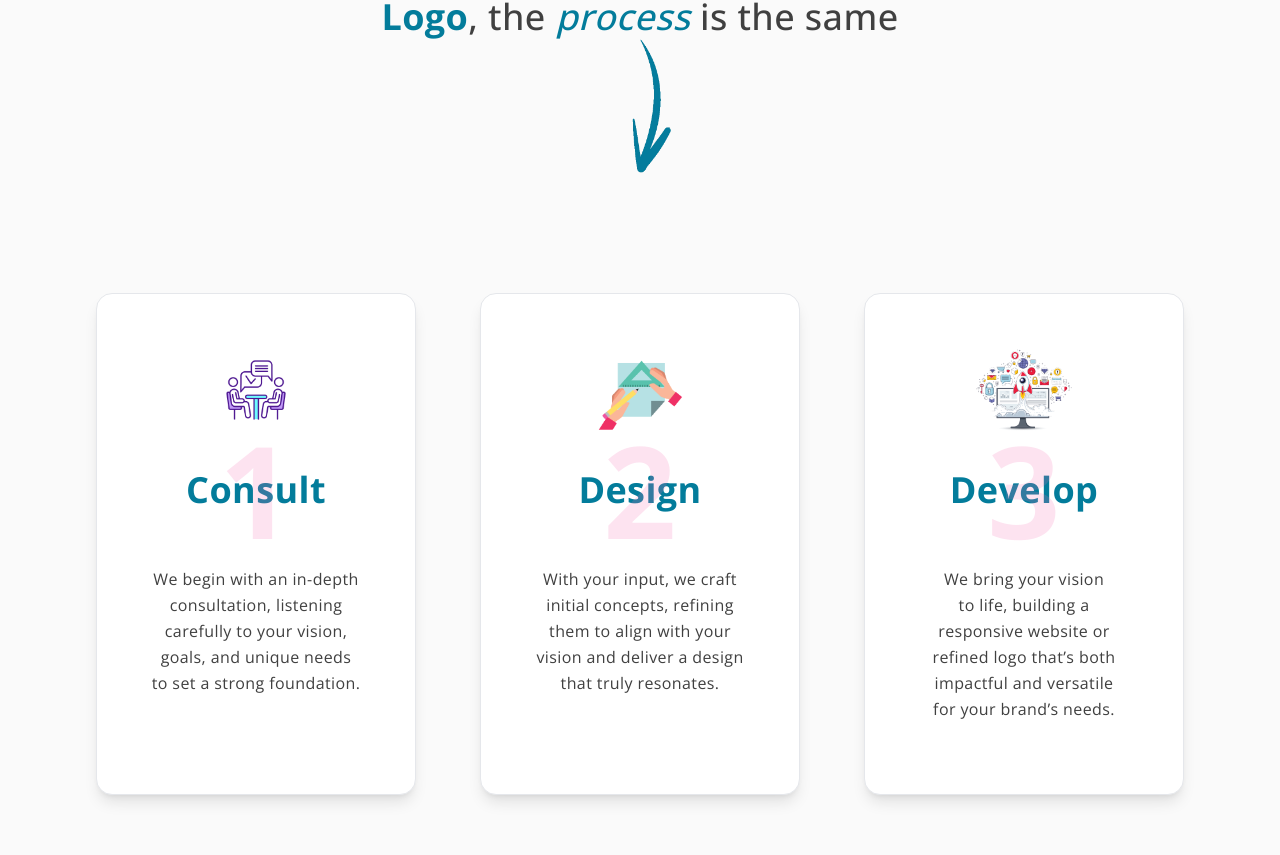
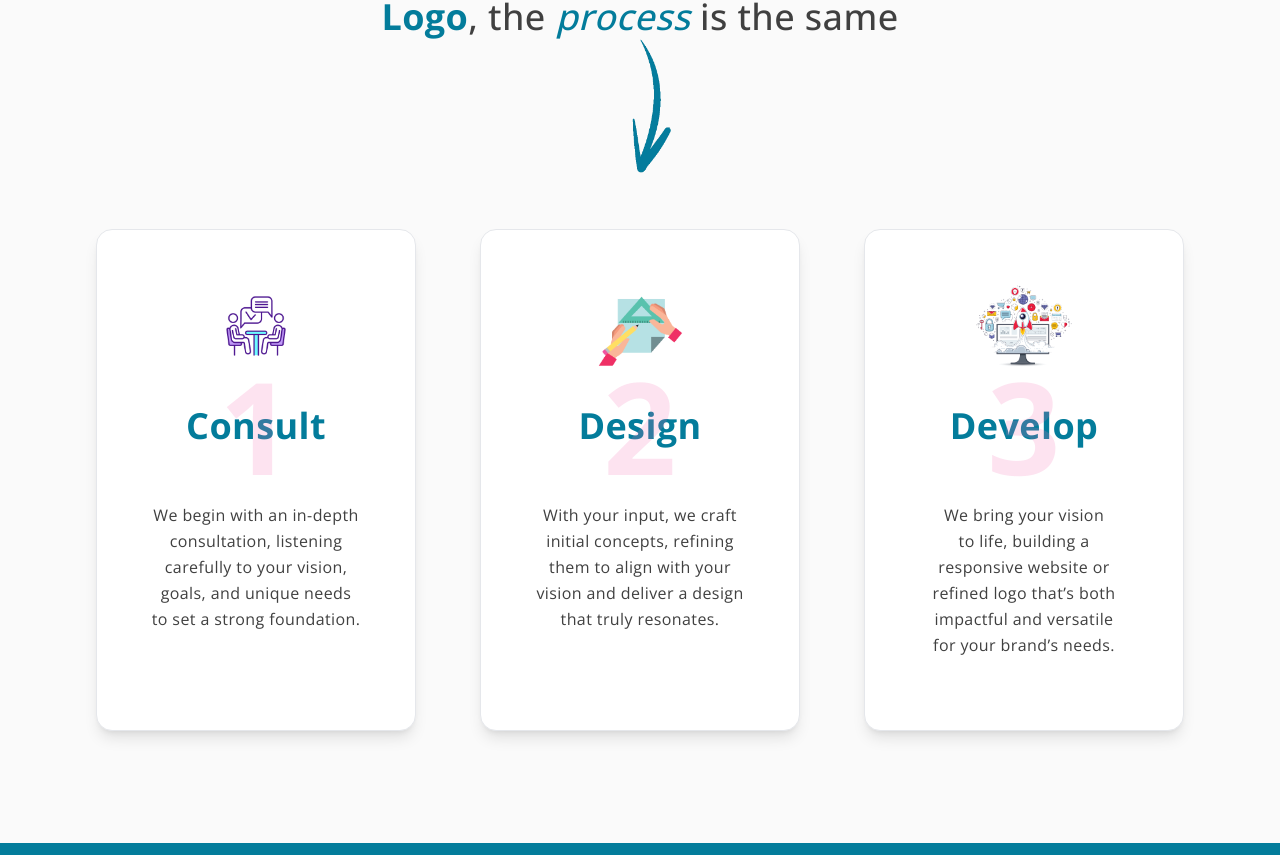
Before and after one commit to KramYengir/rigneymade, a Next.js app: page / in a window 1280 px wide. Shown: the part 1605-2460 px from the top of the page. Built offline with nearby package versions, Linux system fonts and the light colour scheme.

Commit message:
reduce vertical spacing

```diff
--- a/components/Home/ProcessSection.tsx
+++ b/components/Home/ProcessSection.tsx
@@ -2,8 +2,8 @@ import React from "react";
 import ProcessCard from "./ProcessCard";
 const ProcessSection = () => {
   return (
-    <section className="py-12 sm:py-16 mb-16">
-      <div className="rm-container flex flex-wrap justify-evenly  gap-y-8 py-12">
+    <section className="py-12 mb-16">
+      <div className="rm-container flex flex-wrap justify-evenly gap-y-8">
         <ProcessCard
           icon="/images/consult-icon.png"
           title="Consult"
```
